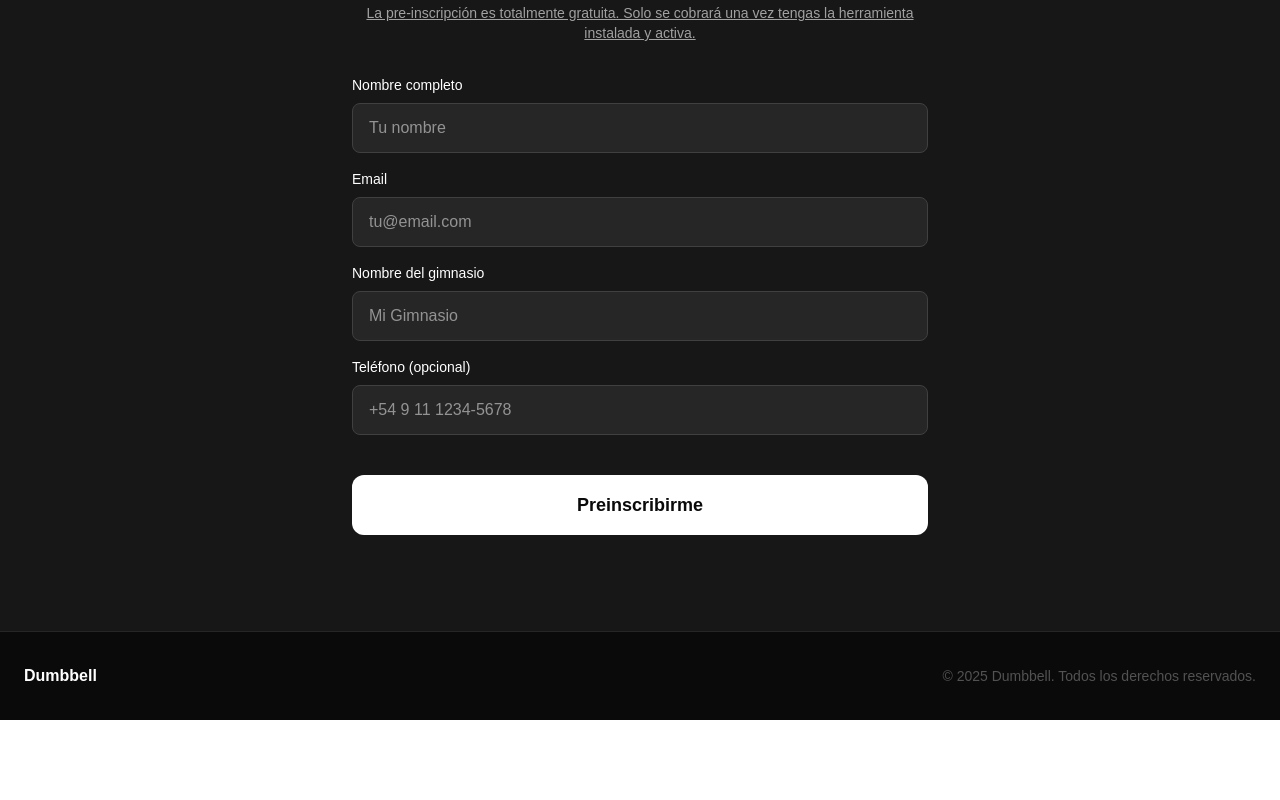
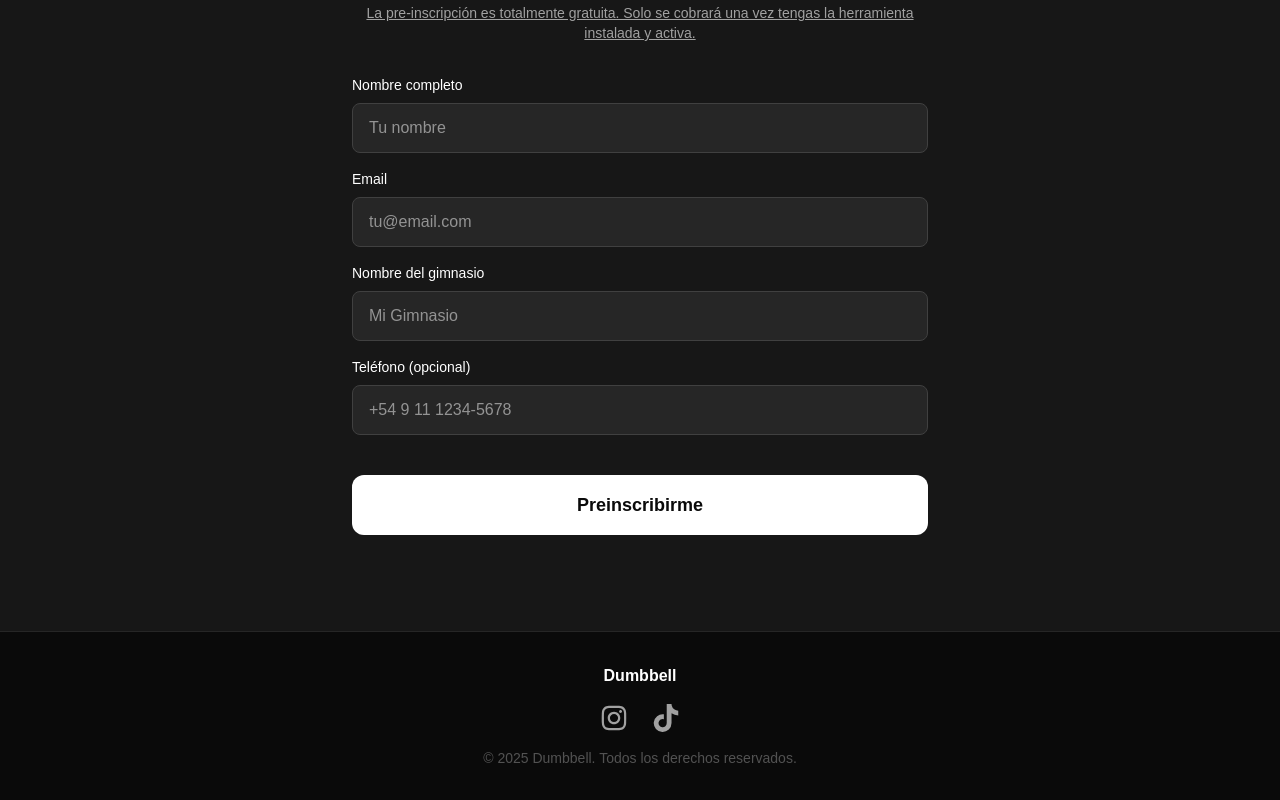
Before and after one commit to TomyRioss/dumbbell_landing, a Next.js app: page / in a window 1280 px wide. Shown: the part 2135-2935 px from the top of the page. Before the commit the page ends 2855 px from the top, so only its background shows below. Built offline with nearby package versions, Linux system fonts and the light colour scheme.

Commit message:
feat/added social media icons on footer

```diff
--- a/app/page.tsx
+++ b/app/page.tsx
@@ -2,7 +2,7 @@
 
 import { useState } from "react";
 import Image from "next/image";
-import { FaWhatsapp } from "react-icons/fa";
+import { FaWhatsapp, FaInstagram, FaTiktok } from "react-icons/fa";
 import { Swiper, SwiperSlide } from "swiper/react";
 import { Autoplay, Pagination, Navigation } from "swiper/modules";
 import type { Swiper as SwiperType } from "swiper";
@@ -367,9 +367,29 @@ export default function Home() {
 
       {/* Footer */}
       <footer className="py-8 px-6 border-t border-neutral-800">
-        <div className="max-w-7xl mx-auto flex flex-col md:flex-row items-center justify-between gap-4">
+        <div className="max-w-7xl mx-auto flex flex-col items-center gap-4">
           <div className="flex items-center gap-2">
             <span className="font-bold">Dumbbell</span>
+          </div>
+          <div className="flex items-center gap-6">
+            <a
+              href="https://www.instagram.com/dumbbell.app1/"
+              target="_blank"
+              rel="noopener noreferrer"
+              className="text-neutral-400 hover:text-white transition-colors"
+              aria-label="Instagram"
+            >
+              <FaInstagram className="w-7 h-7" />
+            </a>
+            <a
+              href="https://www.tiktok.com/@dumbell.app?lang=es"
+              target="_blank"
+              rel="noopener noreferrer"
+              className="text-neutral-400 hover:text-white transition-colors"
+              aria-label="TikTok"
+            >
+              <FaTiktok className="w-7 h-7" />
+            </a>
           </div>
           <p className="text-neutral-600 text-sm">
             © {new Date().getFullYear()} Dumbbell. Todos los derechos reservados.
```
